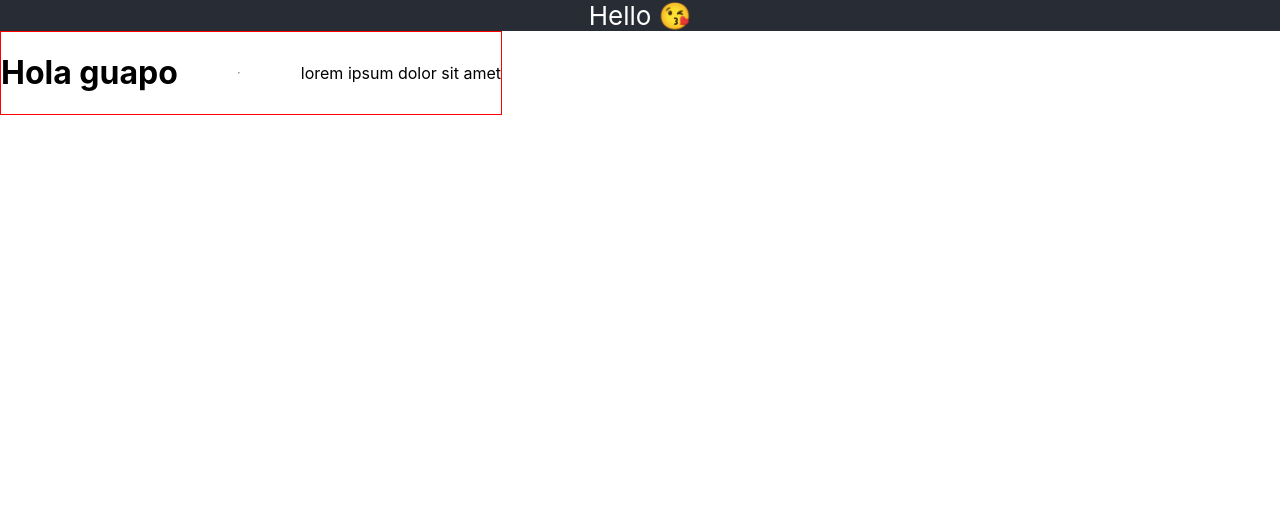
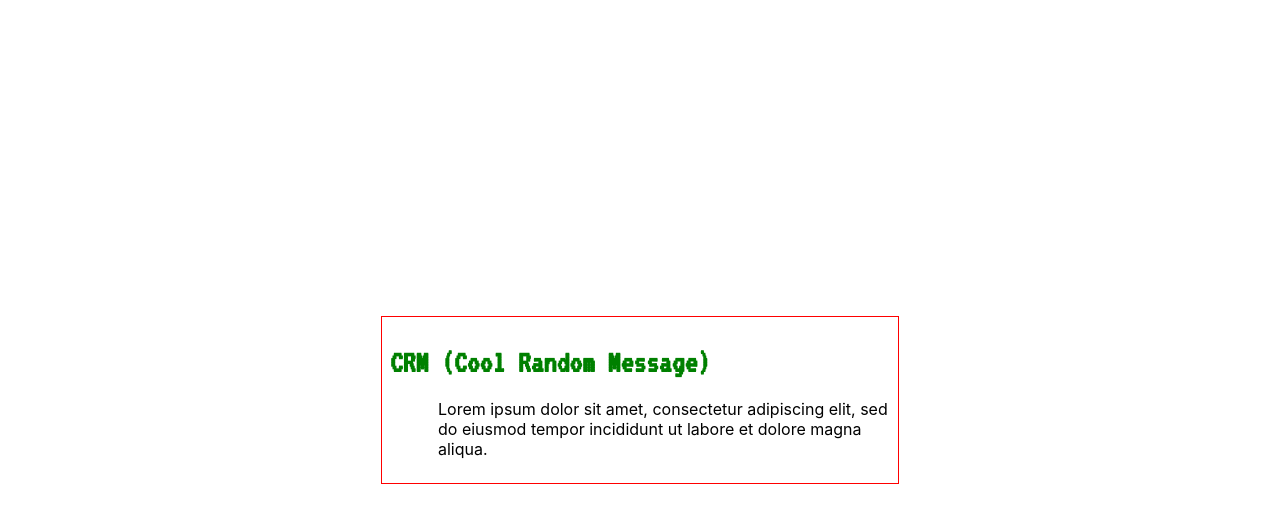
Before and after one commit to facundop3/random, a React (Create React App) app: page / in a window 1280 px wide. Shown: the top 522 px of the page. Built offline with nearby package versions, Linux system fonts and the light colour scheme.

Commit message:
Wip: Message component

```diff
--- a/src/App.css
+++ b/src/App.css
@@ -10,7 +10,9 @@
   font-size: calc(10px + 2vmin);
   color: white;
 }
-
-.App-link {
-  color: #61dafb;
+.app-body{
+  display: flex;
+  justify-content: center;
+  align-items: center;
+  height: 100vh;
 }
--- a/src/App.js
+++ b/src/App.js
@@ -3,13 +3,17 @@ import './App.css'
 import Message from './components/Message/Message'
 
 import SmoothScroll from './components/SmoothScroll/SmoothScroll'
+
+const sampleText = `Lorem ipsum dolor sit amet, consectetur adipiscing elit, sed do eiusmod tempor incididunt ut labore et dolore magna aliqua.`
 const App  = () =>
     <div className="App">
-      <header className="App-header" >
-      {/* <SmoothScroll /> */}
+      {/* <header className="App-header" >
+      <SmoothScroll />
        Hello 😘
-      </header>
-       <Message title='Hola guapo' message='lorem ipsum dolor sit amet'/>
+      </header> */}
+      <div className="app-body">
+         <Message title='CRM (Cool Random Message)' message={sampleText}/>
+      </div>
     </div>
 
 
--- a/src/components/Message/Message.js
+++ b/src/components/Message/Message.js
@@ -3,9 +3,8 @@ import './message.css'
 const Message = props => {
   return (
     <div className='MessageContainer'>
-      <h1>{props.title}</h1>
-      <hr/>
-      <p>{props.message}</p>
+      <h1 className="MessageTitle">{props.title}</h1>
+      <p className="MessageContent">{props.message}</p>
     </div>
   )
 }
--- a/src/components/Message/message.css
+++ b/src/components/Message/message.css
@@ -1,7 +1,22 @@
+/* @import url('../../assets/VT323/VT323-Regular.ttf?family=VT323'); */
+@font-face {
+  font-family: VT323;
+  src: url('../../assets/VT323/VT323-Regular.ttf');
+}
+
 .MessageContainer{
-  display: flex;
-  justify-content: center;
-  align-items: center;
   max-width: 500px;
   border: 1px solid red;
+  padding: .5em;
 }
+
+.MessageTitle{
+  font-family: VT323;
+  text-align: left;
+  color: green;
+}
+
+.MessageContent{
+  padding-left: 3em;
+  text-align: left;
+}
```
Also changed, not shown: src/assets/VT323/OFL.txt (added), src/assets/VT323/VT323-Regular.ttf (added).
